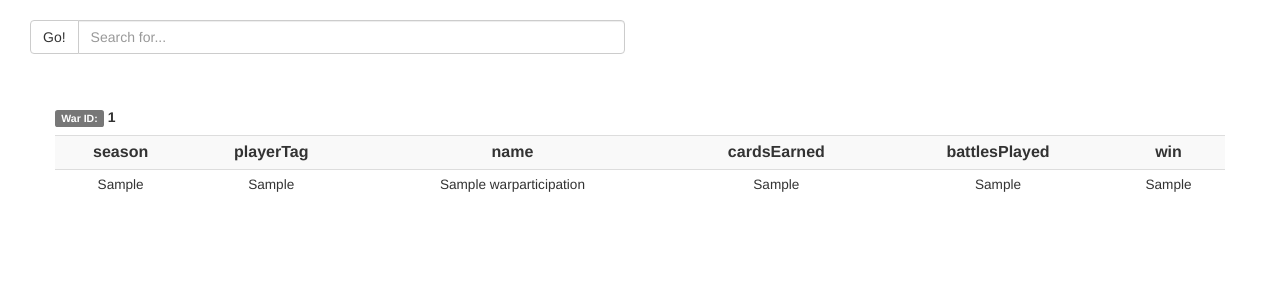
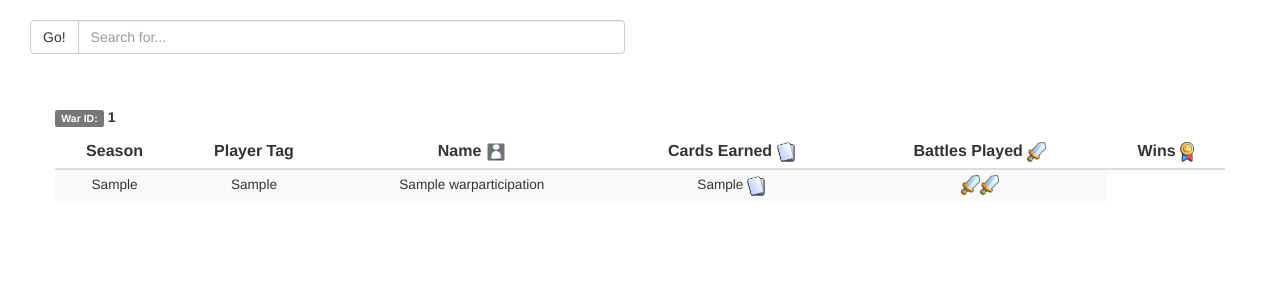
Before and after one commit to weabreus/scumbagroyale, a Django app: template clanwar/templates/clanwar/war_participation.html in a window 1280 px wide. Shown: the part 67-367 px from the top of the page. Run offline with Django 3.2, Linux system fonts and the light colour scheme; the template is opened without the code that fills it: values that come from a table or form of the project are taken from there, others are empty; tables that the repository leaves empty hold one stand-in row (values such as "Sample post"); some libraries are stand-ins or nearby versions.

Commit message:
CSS changes to the participation table display.

```diff
--- a/clanwar/templates/clanwar/war_participation.html
+++ b/clanwar/templates/clanwar/war_participation.html
@@ -21,27 +21,60 @@
 <div id='participations'>
     {%for war_id in id %}
     <h5><span class="label label-default">War ID:</span><strong> {{ war_id.war_id }} </strong></h5>
-    <table class=" table table-striped table-condensed text-center">
+    <table class=" table table-striped table-condensed text-center table-hover">
+      <thead>
         <tr class="text-center">
-        <th class="text-center">season</th>
-        <th class="text-center">playerTag</th>
-        <th class="text-center">name</th>
-        <th class="text-center">cardsEarned</th>
-        <th class="text-center">battlesPlayed</th>
-        <th class="text-center">win</th>
+          <th class="text-center">Season</th>
+          <th class="text-center">Player Tag</th>
+          <th class="text-center">Name <img src="../static/images/player_icon.png" height="20" width="20"></th>
+          <th class="text-center">Cards Earned  <img src="../static/images/cw-cards.png" height="20" width="18.1081081"></th>
+          <th class="text-center">Battles Played <img src="../static/images/cw-battle.png" height="20" width="18.782609"></th>
+          <th class="text-center">Wins <img src="../static/images/cw-war-win.png" height="20" width="13.939759"></th>
         </tr>
+      </thead>
+      <tbody>
         {%for war in participation %}
           {% if war.war_id == war_id.war_id %}
+            {% if war.battles_played == "0" %}
+              <tr class="text-center small danger">
+                <td><strong>{{ war.season }}</strong></td>
+                <td><strong>{{ war.player_tag }}</strong></td>
+                <td><strong>{{ war.name }}</strong></td>
+                <td><strong>{{ war.cards_earned }} <img src="../static/images/cw-cards.png" height="20" width="18.1081081"></strong></td>
+                <td><strong><img src="../static/images/cw-war-yet.png" height="20" width="13.939759"></strong></td>
+                <td><strong><img src="../static/images/cw-war-yet.png" height="20" width="13.939759"></strong></td>
+              </tr>
+            {% else %}
               <tr class="text-center small">
                 <td>{{ war.season }}</td>
                 <td>{{ war.player_tag }}</td>
                 <td>{{ war.name }}</td>
-              <td>{{ war.cards_earned }}</td>
-              <td>{{ war.battles_played }}</td>
-              <td>{{ war.wins }}</td>
+                <td>{{ war.cards_earned }} <img src="../static/images/cw-cards.png" height="20" width="18.1081081"></td>
+                {% if war.battles_played == "1" %}
+                <td><img src="../static/images/cw-battle.png" height="20" width="18.782609"></td>
+                {% else %}
+                <td><img src="../static/images/cw-battle.png" height="20" width="18.782609"><img src="../static/images/cw-battle.png" height="20" width="18.782609"></td>
+                {% endif %}
+                {% if war.battles_played == "1" %}
+                  {% if war.wins == "1"%}
+                    <td><img src="../static/images/cw-war-win.png" height="20" width="13.939759"></td>
+                  {% else %}
+                    <td><img src="../static/images/cw-war-loss.png" height="20" width="13.939759"></td>
+                  {% endif %}
+                {% elif war.battles_played == "2" %}
+                  {% if war.wins == "2"%}
+                    <td><img src="../static/images/cw-war-win.png" height="20" width="13.939759"><img src="../static/images/cw-war-win.png" height="20" width="13.939759"></td>
+                  {% elif war.wins == "1" %}
+                    <td><img src="../static/images/cw-war-win.png" height="20" width="13.939759"><img src="../static/images/cw-war-loss.png" height="20" width="13.939759"></td>
+                  {% else %}
+                    <td><img src="../static/images/cw-war-loss.png" height="20" width="13.939759"><img src="../static/images/cw-war-loss.png" height="20" width="13.939759"></td>
+                  {% endif %}
+                {% endif %}
               </tr>
             {% endif %}
+          {% endif %}
         {% endfor %}
+      </tbody>
     </table>
     {% endfor%}
 </div>
```
Also changed, not shown: clanwar/static/images/cw-battle.png (added), clanwar/static/images/cw-cards.png (added), clanwar/static/images/cw-war-loss.png (added), clanwar/static/images/cw-war-win.png (added), clanwar/static/images/cw-war-yet.png (added), clanwar/static/images/player_icon.png (added), clanwar/static/images/sword.png (added). Lines whose indentation alone changed are shown as unchanged.
